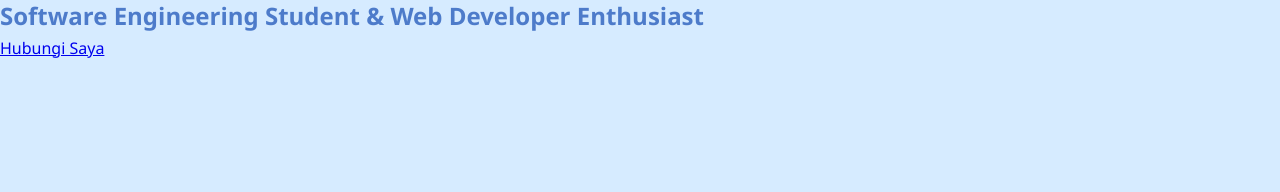
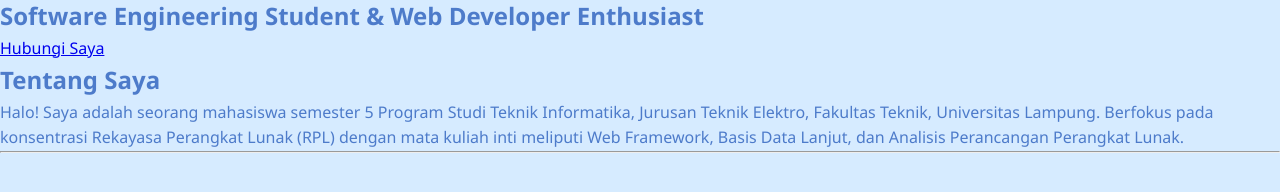
Before and after one commit to najwaaprisda/ta-pemweb-percobaan-2, a plain HTML site: page index.html in a window 1280 px wide. Shown: the part 182-374 px from the top of the page. Drawn offline with Linux system fonts and the light colour scheme.

Commit message:
Section Container

```diff
--- a/index.html
+++ b/index.html
@@ -27,3 +27,12 @@
             <a href="#kontak" class="btn-hero">Hubungi Saya</a>
         </div>
     </section>
+
+      <div class="container">
+        <div class="content">
+            <div class="card" id="tentang">
+                <h2>Tentang Saya</h2>
+                <p>Halo! Saya adalah seorang mahasiswa semester 5 Program Studi Teknik Informatika, Jurusan Teknik Elektro, Fakultas Teknik, Universitas Lampung.
+                    Berfokus pada konsentrasi <span class="highlight">Rekayasa Perangkat Lunak (RPL)</span> dengan mata kuliah inti meliputi Web Framework, Basis Data Lanjut, dan Analisis Perancangan Perangkat Lunak.</p>
+                <hr>
+            </div>
```
